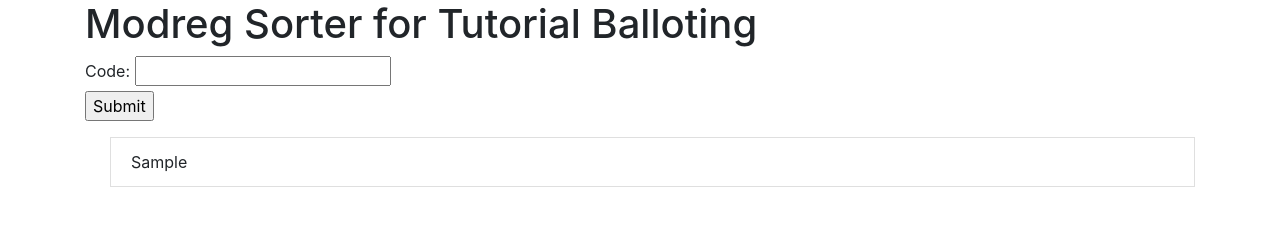
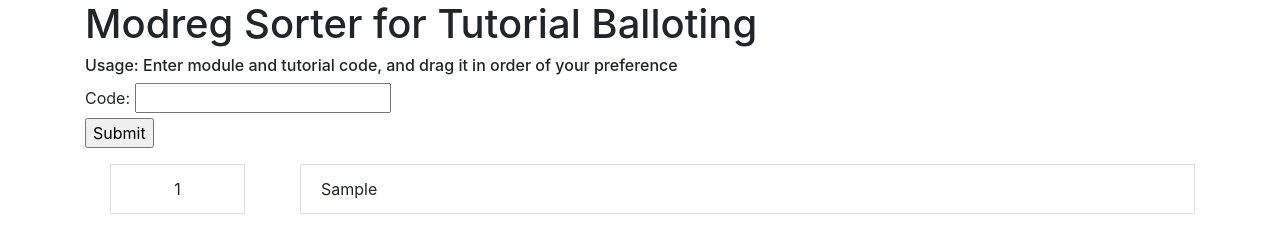
Before and after one commit to dhafinrazaq/modreg-sorter, a website built with webpack: page dist/index.html in a window 1280 px wide. Both pictures are taken after typing "Sample" into the empty fields and a click on the input "Submit". Built offline with nearby package versions, Linux system fonts and the light colour scheme.

Commit message:
added rank column

```diff
--- a/src/index.js
+++ b/src/index.js
@@ -6,6 +6,8 @@ var sortable = Sortable.create(el, {
   animation: 150,
   ghostClass: "sortable-ghost",
 });
+
+let numCodes = 0;
 
 const form = document.querySelector(".newCodeForm");
 
@@ -18,6 +20,7 @@ function submitNewCode(e) {
   e.preventDefault();
   const title = e.target.title.value;
   renderNewCode(title);
+  renderNewNumber(++numCodes);
 }
 
 function renderNewCode(title) {
@@ -27,3 +30,12 @@ function renderNewCode(title) {
   newCode.textContent = title;
   items.appendChild(newCode);
 }
+
+function renderNewNumber(number) {
+  const numbers = document.querySelector("#numbers");
+  const newNumber = document.createElement("li");
+  newNumber.classList.add("list-group-item");
+  newNumber.classList.add("center");
+  newNumber.textContent = number;
+  numbers.appendChild(newNumber);
+}
```
Also changed, not shown: dist/index.css, dist/index.html, dist/main.js.
